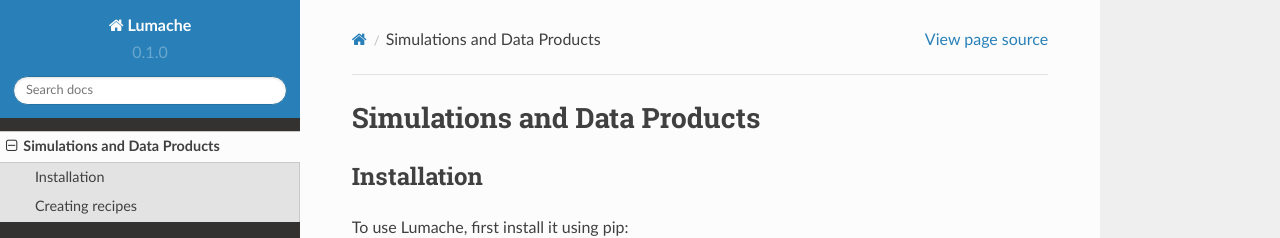
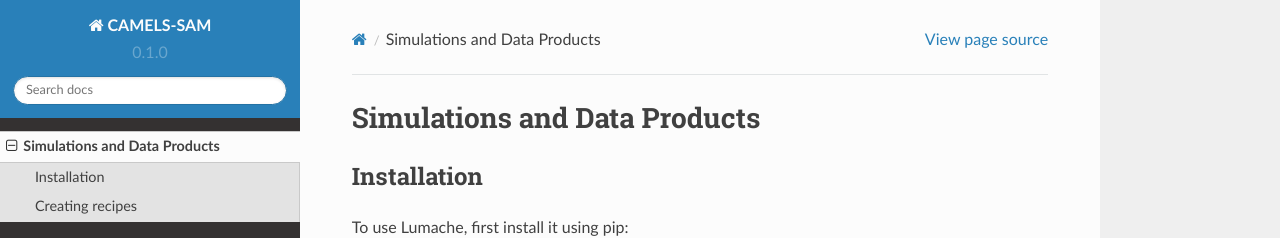
Before and after one commit to laperezNYC/CAMELS-SAM, a Sphinx documentation site: the page built from docs/source/simulations.rst, in a window 1280 px wide and 1095 px high. Shown: the top 238 px of the window. Built offline with Sphinx 7.4.7 and the Read the Docs theme 2.0.0, drawn with Linux system fonts in a browser that asks for light colours; pages that are not in the unit, such as notebooks, are missing from menus; some of the changed text lies outside the part shown.

Commit message:
Update conf.py
to have my info

```diff
--- a/docs/source/conf.py
+++ b/docs/source/conf.py
@@ -2,9 +2,9 @@
 
 # -- Project information
 
-project = 'Lumache'
-copyright = '2021, Graziella'
-author = 'Graziella'
+project = 'CAMELS-SAM'
+copyright = '2022, Perez'
+author = 'Perez, L.A.'
 
 release = '0.1'
 version = '0.1.0'
```
